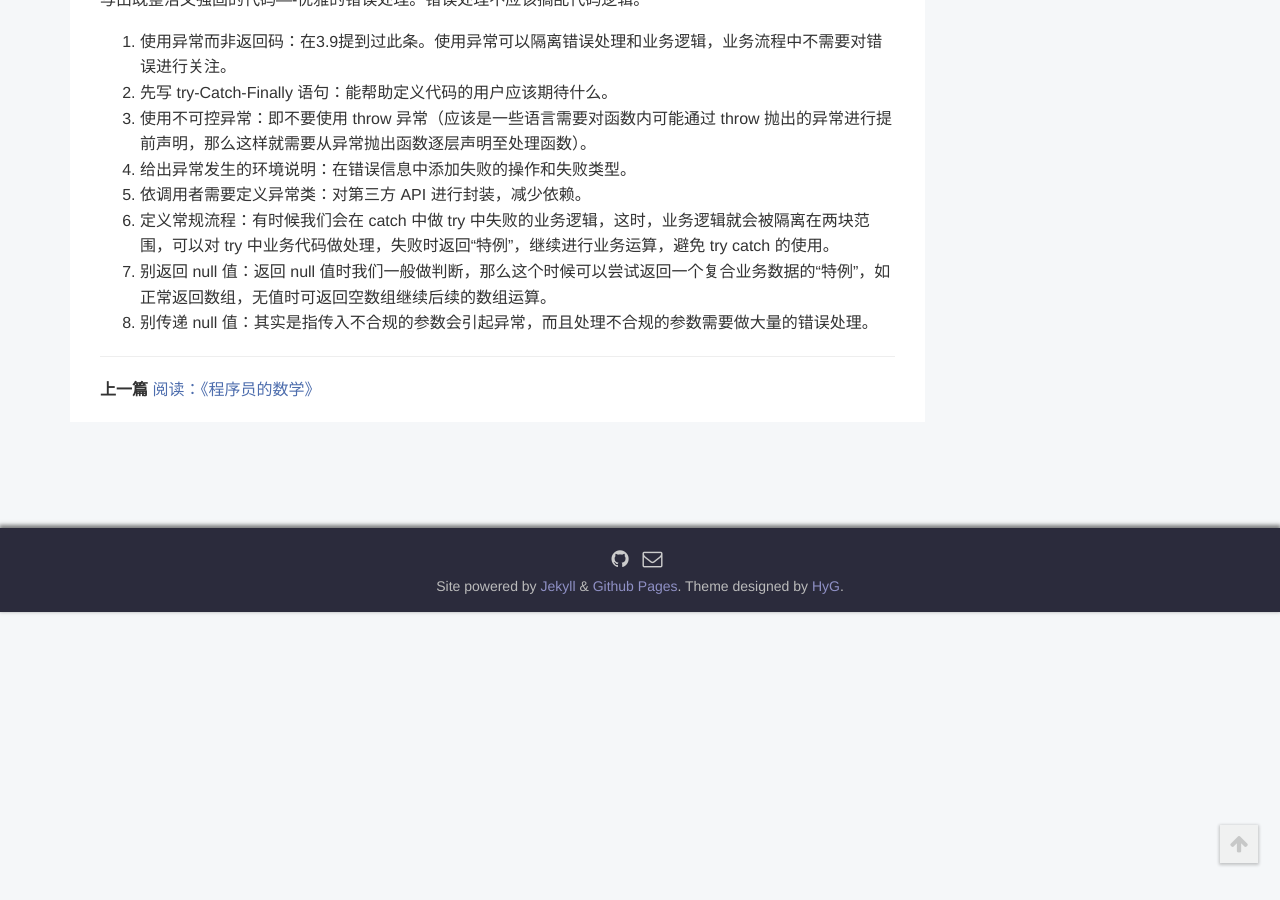
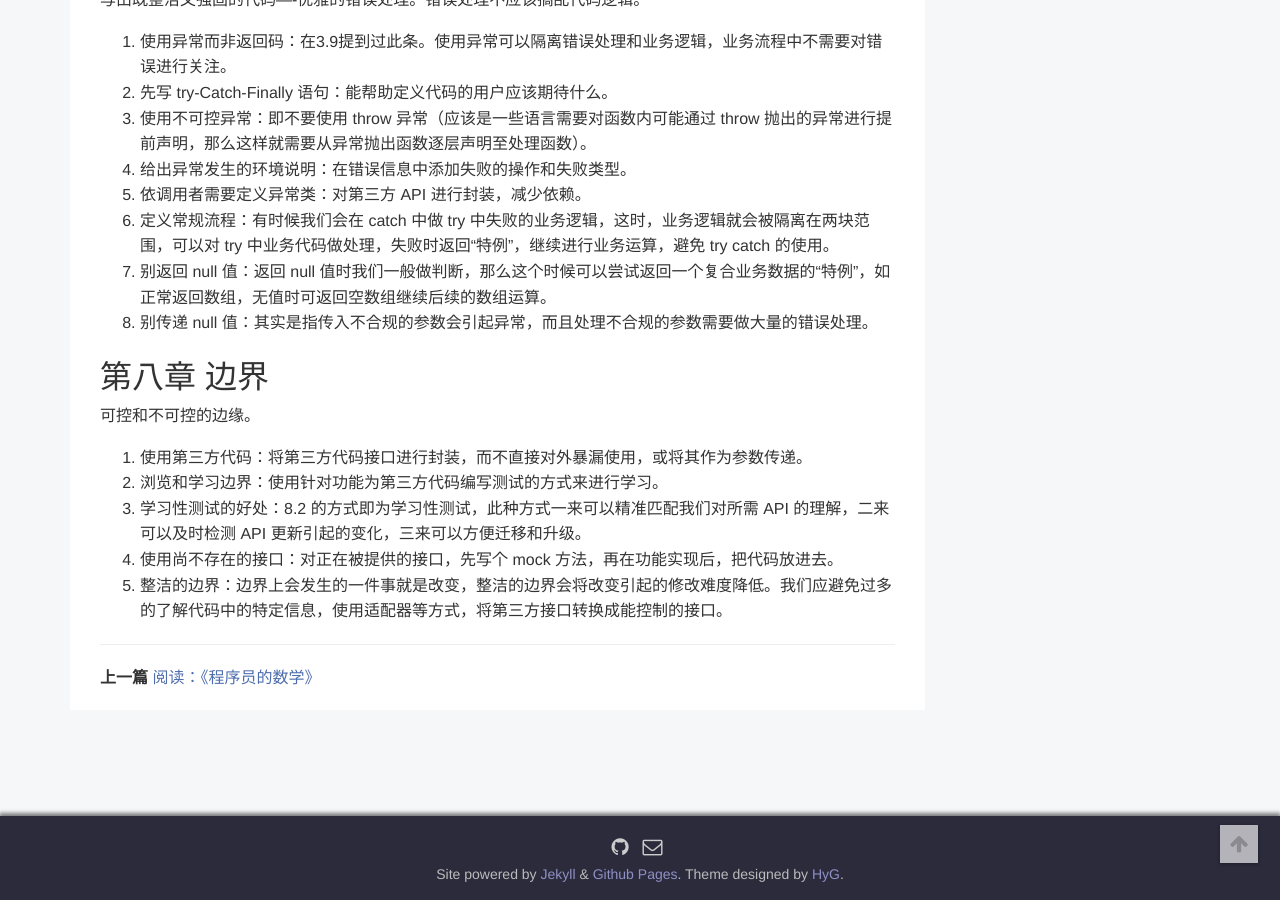
Before and after one commit to toBeTheLight/toBeTheLight.github.io, a Jekyll site: the page built from _posts/2018-09-24-《代码整洁之道》摘录.md, in a window 1280 px wide and 900 px high, scrolled down 3444 px. Built offline with Jekyll 4.4.1, drawn with Linux system fonts in a browser that asks for light colours; a style sheet for code colours, icons or effects is not loaded; before the commit the page ends 4056 px from its top, so only the background shows below that.

Commit message:
feat: 第八章

```diff
--- a/_posts/2018-09-24-《代码整洁之道》摘录.md
+++ b/_posts/2018-09-24-《代码整洁之道》摘录.md
@@ -114,3 +114,13 @@ a 的方法 b 应该只操作 a 的方法属性，或者由 b 创建的数据，
 6. 定义常规流程：有时候我们会在 catch 中做 try 中失败的业务逻辑，这时，业务逻辑就会被隔离在两块范围，可以对 try 中业务代码做处理，失败时返回“特例”，继续进行业务运算，避免 try catch 的使用。
 7. 别返回 null 值：返回 null 值时我们一般做判断，那么这个时候可以尝试返回一个复合业务数据的“特例”，如正常返回数组，无值时可返回空数组继续后续的数组运算。
 8. 别传递 null 值：其实是指传入不合规的参数会引起异常，而且处理不合规的参数需要做大量的错误处理。
+
+# 第八章 边界
+
+可控和不可控的边缘。
+
+1. 使用第三方代码：将第三方代码接口进行封装，而不直接对外暴漏使用，或将其作为参数传递。
+2. 浏览和学习边界：使用针对功能为第三方代码编写测试的方式来进行学习。
+3. 学习性测试的好处：8.2 的方式即为学习性测试，此种方式一来可以精准匹配我们对所需 API 的理解，二来可以及时检测 API 更新引起的变化，三来可以方便迁移和升级。
+4. 使用尚不存在的接口：对正在被提供的接口，先写个 mock 方法，再在功能实现后，把代码放进去。
+5. 整洁的边界：边界上会发生的一件事就是改变，整洁的边界会将改变引起的修改难度降低。我们应避免过多的了解代码中的特定信息，使用适配器等方式，将第三方接口转换成能控制的接口。
```
